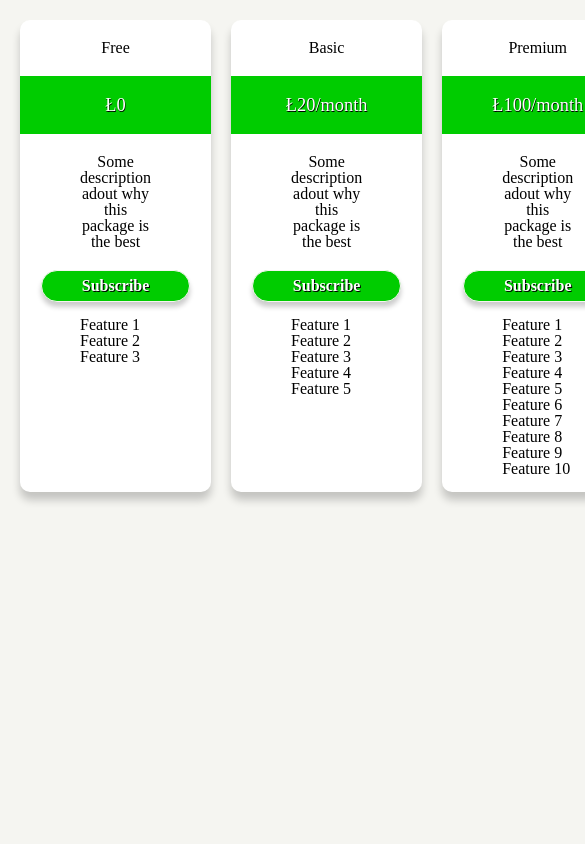
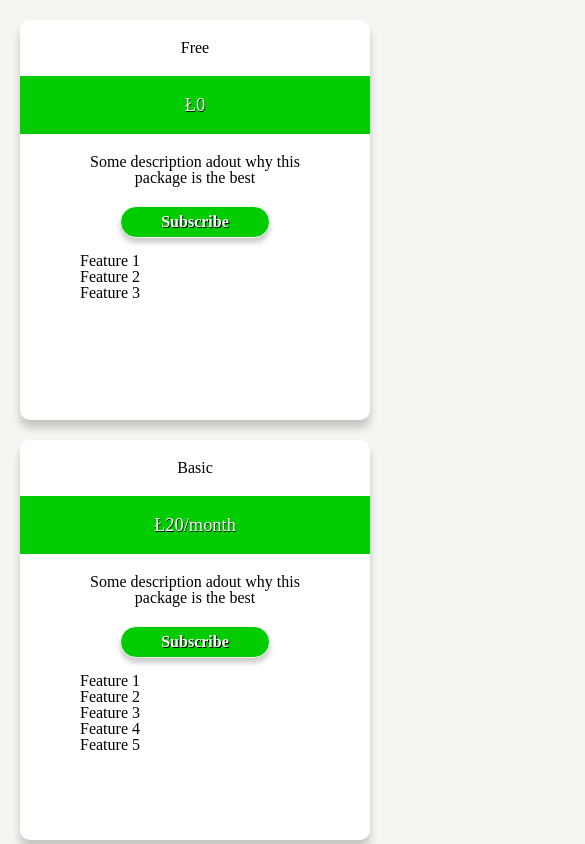
Before and after one commit to anikoaliptak/pricing-table, a plain HTML site: page index.html in a window 390 px wide. Shown: the top 844 px of the page, 585 px wide, since content can reach past the window. Drawn offline with nearby package versions, Linux system fonts and the light colour scheme.

Commit message:
added media query

```diff
--- a/pricing-table.css
+++ b/pricing-table.css
@@ -61,3 +61,14 @@ a {
   padding: 15px 60px;
   text-align: left;
 }
+
+@media (max-width: 480px) {
+  .pricing-table {
+    display: flex;
+    flex-direction: column;
+  }
+  .pricing-box {
+    margin-bottom: 20px;
+    min-height: 400px;
+  }
+}
```
